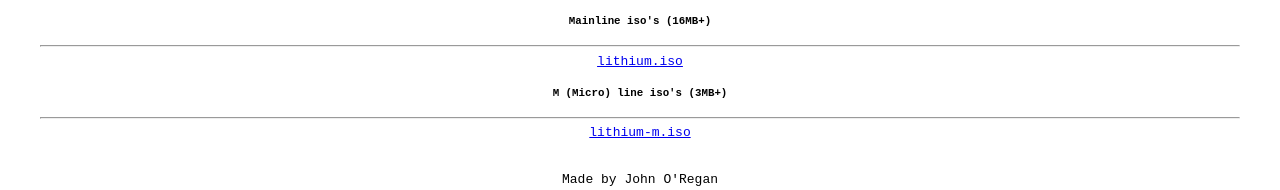
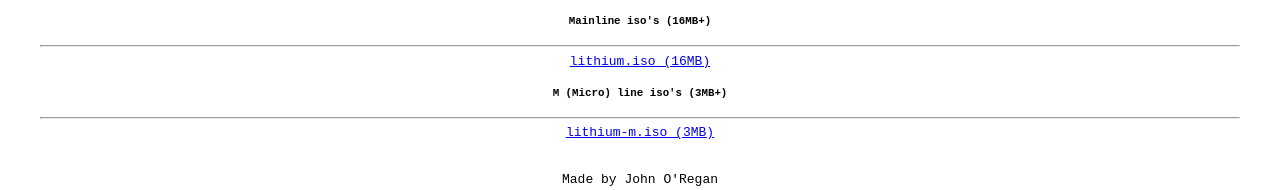
Before and after one commit to JohnORegan181/lithium, a plain HTML site: page docs/downloads.html in a window 1280 px wide. Shown: the part 240-430 px from the top of the page. Drawn offline with Linux system fonts and the light colour scheme.

Commit message:
Update downloads.html

```diff
--- a/docs/downloads.html
+++ b/docs/downloads.html
@@ -54,11 +54,11 @@
 
     <h5>Mainline iso's (16MB+)</h5>
     <hr>
-    <a href="https://github.com/JohnORegan181/lithium/releases/download/1.0.1/lithium.iso">lithium.iso</a>
+    <a href="https://github.com/JohnORegan181/lithium/releases/download/1.0.1/lithium.iso">lithium.iso (16MB)</a>
 
     <h5>M (Micro) line iso's (3MB+)</h5>
     <hr>
-    <a href="https://github.com/JohnORegan181/lithium-m/releases/download/1.0.0/lithium-m.iso">lithium-m.iso</a>
+    <a href="https://github.com/JohnORegan181/lithium-m/releases/download/1.0.0/lithium-m.iso">lithium-m.iso (3MB)</a>
 
 
 
```
